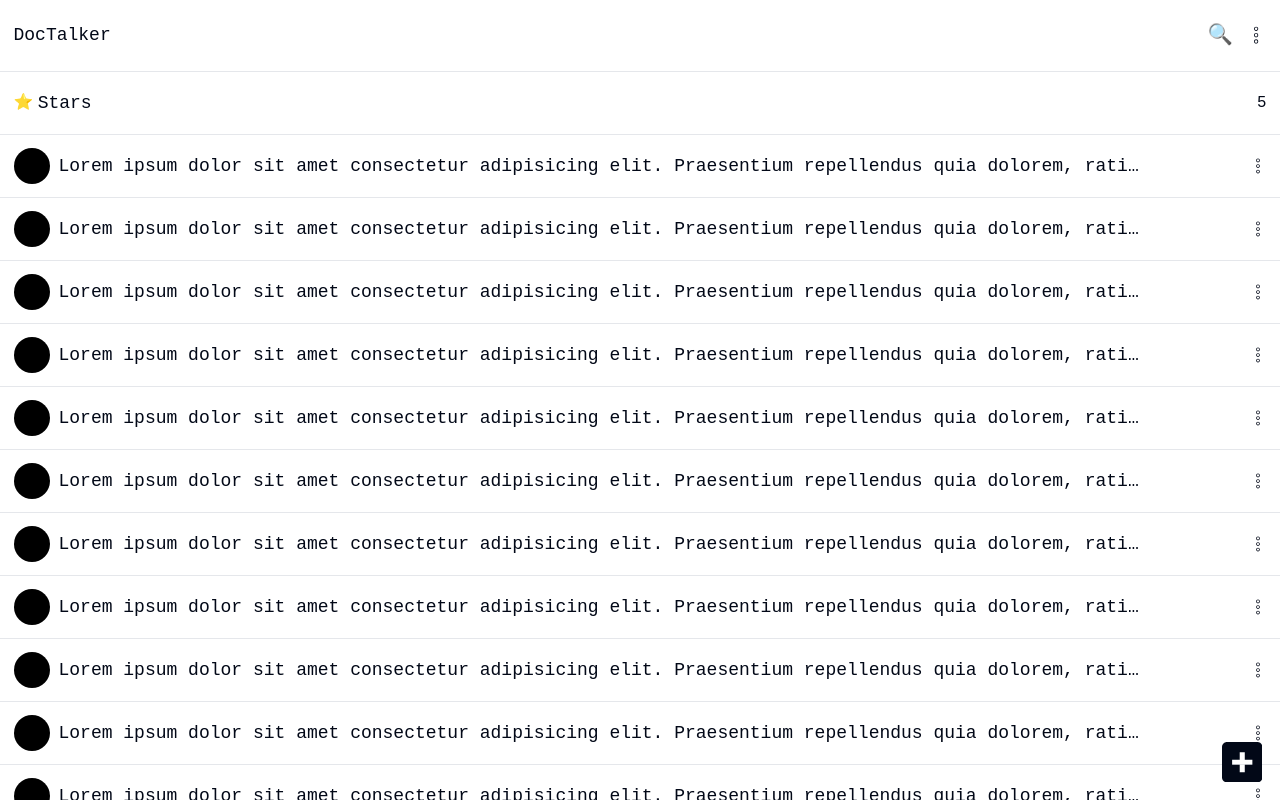
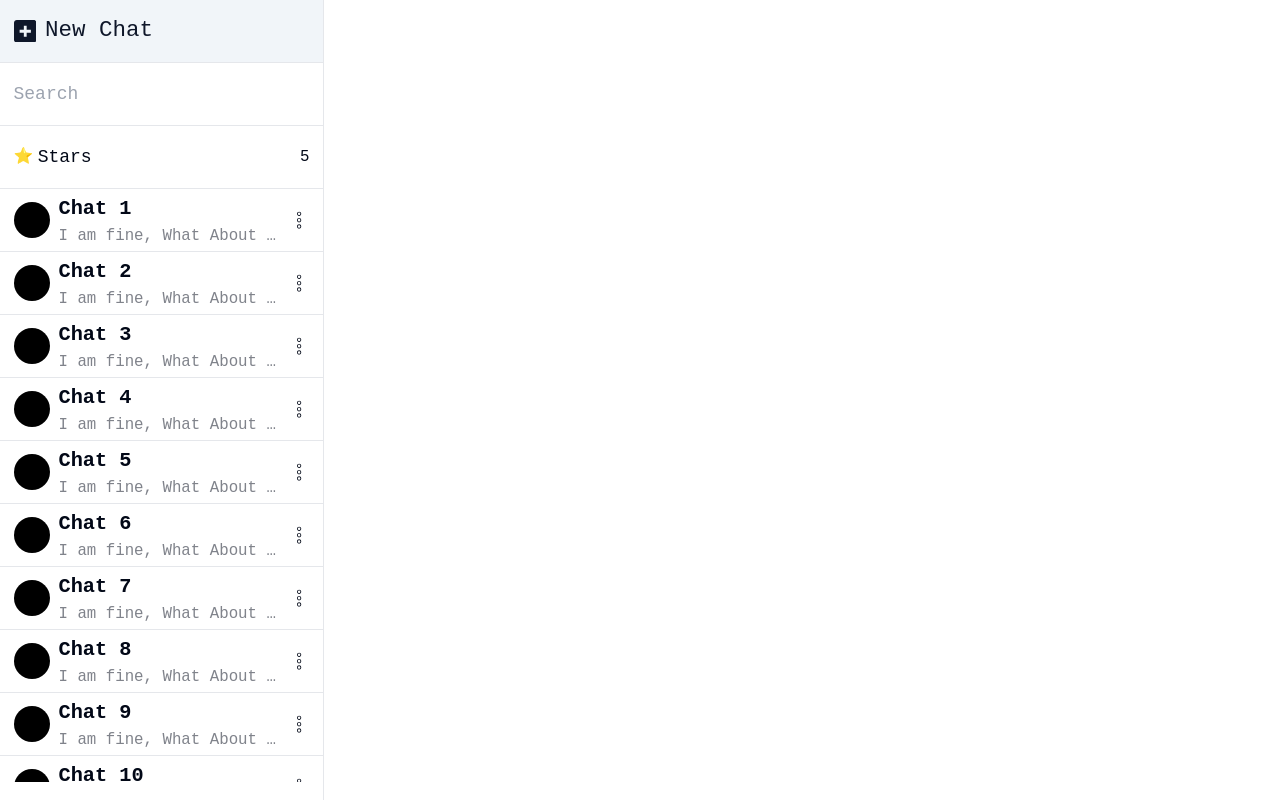
Before and after one commit to Peter3Khalil/DocTalkerTest, a Next.js app: page / in a window 1280 px wide. Built offline with nearby package versions, Linux system fonts and the light colour scheme.

Commit message:
Make it responsive

```diff
--- a/FakeData.js
+++ b/FakeData.js
@@ -1,7 +1,30 @@
-export const chats = [{
-    id:1,
-    title:"Chat1",
-    messages:[],
-    isStar:false,
-    documentURL:""
-}]
+
+class Chat{
+    constructor(id, name, messages, isStar=false, documentURL=""){
+        this.id = id
+        this.name = name
+        this.messages = messages
+        this.isStar = isStar
+        this.documentURL = documentURL
+    }
+    //getChatObject
+    getChatObject(){
+        return {
+            id: this.id,
+            name: this.name,
+            messages: this.messages,
+            isStar: this.isStar,
+            documentURL: this.documentURL
+        }
+    }
+}
+const messages= [
+    { role: "user", content: "Hi" },
+    { role: "assistant", content: "Hello" },
+    { role: "user", content: "Hi Bot how are you?" },
+    { role: "assistant", content: "I am fine, What About you my friend?, are you fine?" },
+  ]
+  export const chats = [new Chat(1, 'Chat 1',messages, false).getChatObject()]
+for(let i=0; i<10; i++){
+    chats.push(new Chat(i+2, `Chat ${i+2}`, messages, false).getChatObject())
+}
--- a/src/components/Header.jsx
+++ b/src/components/Header.jsx
@@ -2,6 +2,7 @@ import React, { useEffect, useState } from "react"
 import { CiMenuKebab } from "react-icons/ci"
 const Header = () => {
   const [searchOpened, setSearchOpened] = useState(false)
+
   useEffect(() => {
     if (searchOpened) document.getElementById("search").focus()
   }, [searchOpened])
--- a/src/pages/index.jsx
+++ b/src/pages/index.jsx
@@ -1,45 +1,91 @@
-import React from "react"
+import React, { useState } from "react"
 import { CiMenuKebab } from "react-icons/ci"
 import { SiAddthis } from "react-icons/si"
 import Header from "../components/Header"
-
+import { chats } from "../../FakeData"
 const Home = () => {
   return (
-    <div className="relative flex h-full w-full flex-col bg-background text-foreground">
+    <>
+      <div className="relative flex h-full w-full flex-col bg-background text-foreground lg:hidden">
+        {/* Small Screen */}
         <Header />
         <main className="h-full w-full overflow-auto">
-        <Chats />
+          <Chats chats={chats} />
         </main>
-      <button className="fixed bottom-4 right-4 text-4xl">
+        <button className="fixed bottom-4 right-4 z-20 text-4xl">
           <SiAddthis />
         </button>
+        {/* ******************* */}
       </div>
+
+      {/* Large Screen */}
+      <div className="hidden h-full w-full lg:flex">
+        <aside className="flex h-full w-72 shrink-0 flex-col border-r bg-background pb-4">
+          <div className="flex shrink-0 h-14 w-full cursor-pointer items-center border-b px-3 text-xl hover:bg-accent hover:text-accent-foreground">
+            <SiAddthis />
+            <h1 className="ml-2">New Chat</h1>
+          </div>
+
+          <div className="h-14 w-full border-b shrink-0">
+            <input
+              type="text"
+              className="h-full w-full bg-transparent px-3 outline-none"
+              placeholder="Search"
+            />
+          </div>
+            <Chats chats={chats} />
+        </aside>
+        <main className="h-full w-full bg-background"></main>
+      </div>
+    </>
   )
 }
 const Chats = ({ chats }) => {
   return (
-    <div className="h-full w-full">
-      <div className="h-14 w-full shrink-0 border-b flex items-center justify-between px-3 cursor-pointer hover:bg-accent hover:text-accent-foreground">
-        <h1 className="flex items-center"><span className="text-sm mr-1">⭐</span>Stars</h1>
+    <div className="flex h-full w-full flex-col overflow-auto">
+      <div className="flex h-14 w-full shrink-0 cursor-pointer items-center justify-between border-b px-3 hover:bg-accent hover:text-accent-foreground">
+        <h1 className="flex items-center">
+          <span className="mr-1 text-sm">⭐</span>Stars
+        </h1>
         <span className="text-sm">5</span>
       </div>
-      <ul className="w-full">
-      {Array.from({ length: 20 }).map((item,i) => (
-        <ChatItem key={i}/>
+
+      <ul className="h-full w-full">
+        {chats.map((item, i) => (
+          <ChatItem key={i} chat={item} />
         ))}
       </ul>
     </div>
   )
 }
 const ChatItem = ({ chat }) => {
+  const { id, name, messages, isStar, documentURL } = chat
+  const [showMenu, setShowMenu] = useState(false)
+  const handleOnClick = () => {
+    setShowMenu(!showMenu)
+  }
   return (
-    <li className="flex w-full gap-2 cursor-pointer items-center justify-between border-b px-3 h-14 cursor-pointer hover:bg-accent hover:text-accent-foreground">
-      <div className="flex items-center gap-2 w-[90%]">
-        <div className="h-8 w-8 rounded-full bg-black shrink-0"></div>
-        <h1 className="overflow-hidden text-ellipsis whitespace-nowrap">Lorem ipsum dolor sit amet consectetur adipisicing elit. Praesentium repellendus quia dolorem, ratione quo fuga aspernatur beatae consequuntur. Doloremque odio distinctio facere illo adipisci nihil iure maiores aliquid tempora alias.</h1>
+    <li className="flex h-14 w-full cursor-pointer items-center justify-between gap-2 border-b px-3 hover:bg-accent hover:text-accent-foreground">
+      <div className="flex w-[90%] items-center gap-2">
+        <div className="h-8 w-8 shrink-0 rounded-full bg-black"></div>
+        <div className="overflow-hidden whitespace-nowrap">
+          <h1 className="overflow-hidden text-ellipsis text-lg font-bold">
+            {name || "Chat name"}
+          </h1>
+          {/* Last message */}
+          <p className="overflow-hidden text-ellipsis text-sm text-foreground/50">
+            {messages[messages.length - 1].content}
+          </p>
         </div>
-      <CiMenuKebab className=""/>
+      </div>
+      <button className="relative text-lg" onClick={handleOnClick}>
+        <CiMenuKebab />
+        {showMenu && (
+          <div className="absolute right-0 top-0 z-10 h-16 w-12 rounded bg-slate-300"></div>
+        )}
+      </button>
     </li>
   )
 }
+
 export default Home
```
Lines whose indentation alone changed are shown as unchanged.
